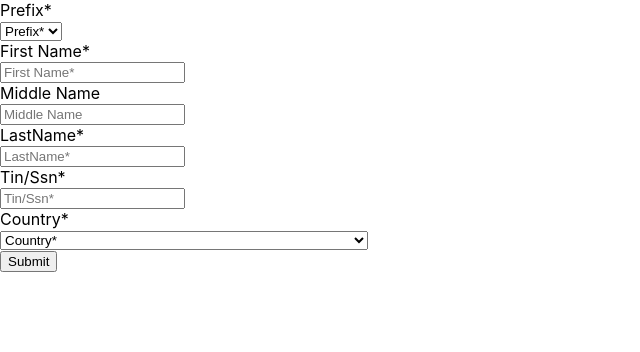
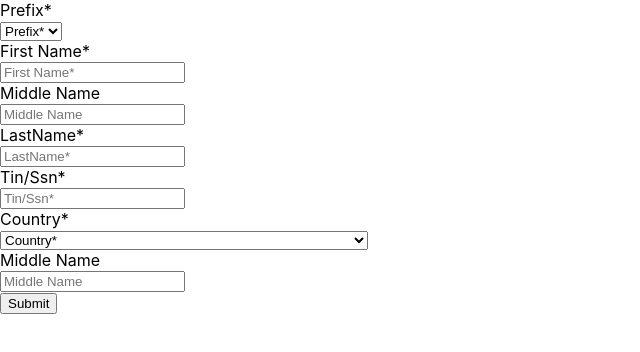
Before and after one commit to cosmo3769/redux-form-validation, a React (Create React App) app: page / in a window 1280 px wide. Shown: the top 352 px of the page, without its empty margins (0-640 px from the left). Built offline with nearby package versions, Linux system fonts and the light colour scheme.

Commit message:
fixed conditional rendering

```diff
--- a/src/components/FormComponent.jsx
+++ b/src/components/FormComponent.jsx
@@ -31,7 +31,7 @@ let FormComponent = (props) => {
         options={countryList}
         label="Country*"
         validate={required} />
-      {country === 'United States of America (the)' &&
+      {country !== 'US' &&
           <Field name="middleName" type="text" component={Input} label="Middle Name" validate={[name, maxLength]}/>
       }
       <button type="submit">Submit</button>
```
